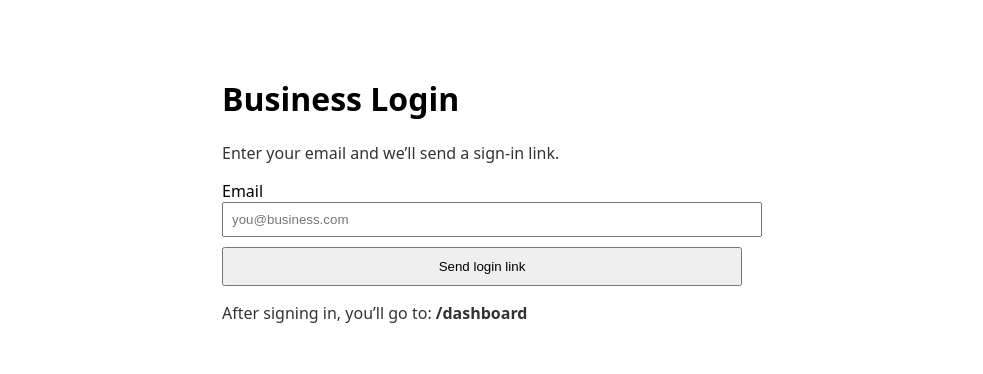
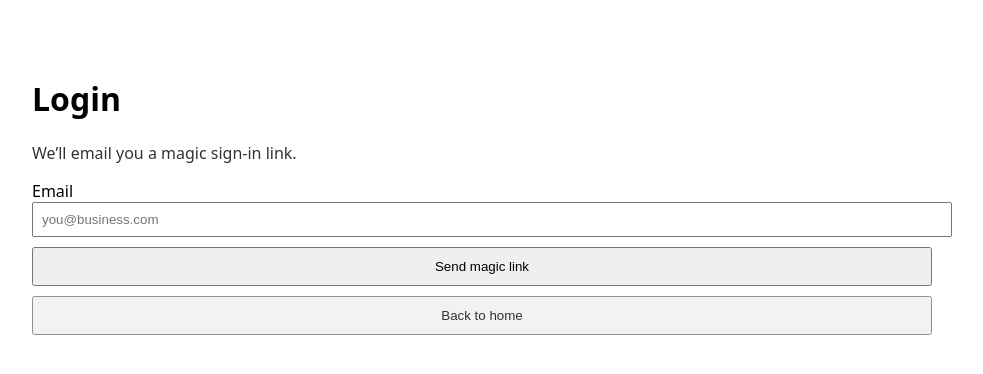
Before and after one commit to krampussolutions/wnc-leadhub, a Next.js app in the folder frontend/: page /login in a window 1280 px wide. Shown: the top 374 px of the page, without its empty margins (158-1141 px from the left). Built offline with nearby package versions, Linux system fonts and the light colour scheme; no server answers.

Commit message:
Fix /login useSearchParams with Suspense + client component

```diff
--- /dev/null
+++ b/frontend/app/(auth)/login/login-client.tsx
@@ -0,0 +1,79 @@
+"use client";
+
+import { supabase } from "@/lib/supabase";
+import { useSearchParams, useRouter } from "next/navigation";
+import { useMemo, useState } from "react";
+
+export default function LoginClient() {
+  const sp = useSearchParams();
+  const router = useRouter();
+
+  const nextPath = useMemo(() => sp.get("next") || "/dashboard", [sp]);
+
+  const [email, setEmail] = useState("");
+  const [ok, setOk] = useState("");
+  const [err, setErr] = useState("");
+
+  async function sendMagicLink(e: React.FormEvent) {
+    e.preventDefault();
+    setOk("");
+    setErr("");
+
+    try {
+      const redirectTo =
+        typeof window !== "undefined"
+          ? `${window.location.origin}/auth/callback?next=${encodeURIComponent(nextPath)}`
+          : undefined;
+
+      const { error } = await supabase.auth.signInWithOtp({
+        email,
+        options: {
+          emailRedirectTo: redirectTo,
+        },
+      });
+
+      if (error) throw new Error(error.message);
+
+      setOk("Magic link sent! Check your email.");
+      setEmail("");
+    } catch (e: any) {
+      setErr(e?.message || "Failed to send magic link");
+    }
+  }
+
+  return (
+    <main style={{ maxWidth: 900, margin: "40px auto", padding: 16 }}>
+      <h1>Login</h1>
+      <p style={{ opacity: 0.8 }}>We’ll email you a magic sign-in link.</p>
+
+      {err && <p style={{ color: "tomato" }}>{err}</p>}
+      {ok && <p style={{ color: "limegreen" }}>{ok}</p>}
+
+      <form onSubmit={sendMagicLink} style={{ display: "grid", gap: 10, marginTop: 16 }}>
+        <label>
+          Email
+          <input
+            value={email}
+            onChange={(e) => setEmail(e.target.value)}
+            required
+            type="email"
+            style={{ width: "100%", padding: 8 }}
+            placeholder="you@business.com"
+          />
+        </label>
+
+        <button type="submit" style={{ padding: 10 }}>
+          Send magic link
+        </button>
+
+        <button
+          type="button"
+          style={{ padding: 10, opacity: 0.8 }}
+          onClick={() => router.push("/")}
+        >
+          Back to home
+        </button>
+      </form>
+    </main>
+  );
+}
--- a/frontend/app/(auth)/login/page.tsx
+++ b/frontend/app/(auth)/login/page.tsx
@@ -1,71 +1,10 @@
-"use client";
-
-import { supabase } from "@/lib/supabase";
-import { useSearchParams } from "next/navigation";
-import { useState } from "react";
+import { Suspense } from "react";
+import LoginClient from "./login-client";
 
 export default function LoginPage() {
-  const sp = useSearchParams();
-  const next = sp.get("next") || "/dashboard";
-
-  const [email, setEmail] = useState("");
-  const [ok, setOk] = useState("");
-  const [err, setErr] = useState("");
-
-  async function sendLink(e: React.FormEvent) {
-    e.preventDefault();
-    setErr("");
-    setOk("");
-
-    try {
-      if (!email) throw new Error("Enter your email");
-
-      // Send user to callback, which finalizes session then redirects to `next`
-      const redirectTo =
-        `${window.location.origin}/auth/callback?next=` + encodeURIComponent(next);
-
-      const { error } = await supabase.auth.signInWithOtp({
-        email,
-        options: { emailRedirectTo: redirectTo },
-      });
-
-      if (error) throw error;
-
-      setOk("Check your email for the login link.");
-      setEmail("");
-    } catch (e: any) {
-      setErr(e?.message || "Login failed");
-    }
-  }
-
   return (
-    <main style={{ maxWidth: 520, margin: "40px auto", padding: 16 }}>
-      <h1>Business Login</h1>
-      <p style={{ opacity: 0.8 }}>Enter your email and we’ll send a sign-in link.</p>
-
-      {err && <p style={{ color: "tomato" }}>{err}</p>}
-      {ok && <p style={{ color: "limegreen" }}>{ok}</p>}
-
-      <form onSubmit={sendLink} style={{ display: "grid", gap: 10, marginTop: 16 }}>
-        <label>
-          Email
-          <input
-            value={email}
-            onChange={(e) => setEmail(e.target.value)}
-            required
-            style={{ width: "100%", padding: 8 }}
-            placeholder="you@business.com"
-          />
-        </label>
-
-        <button type="submit" style={{ padding: 10 }}>
-          Send login link
-        </button>
-      </form>
-
-      <p style={{ marginTop: 16, opacity: 0.8 }}>
-        After signing in, you’ll go to: <b>{next}</b>
-      </p>
-    </main>
+    <Suspense fallback={<main style={{ maxWidth: 900, margin: "40px auto", padding: 16 }}>Loading...</main>}>
+      <LoginClient />
+    </Suspense>
   );
 }
--- a/frontend/app/auth/callback/page.tsx
+++ b/frontend/app/auth/callback/page.tsx
@@ -11,7 +11,6 @@ export default function AuthCallbackPage() {
   useEffect(() => {
     (async () => {
       const code = sp.get("code");
-
       if (code) {
         const { error } = await supabase.auth.exchangeCodeForSession(code);
         if (error) {
@@ -19,7 +18,6 @@ export default function AuthCallbackPage() {
           return;
         }
       }
-
       const next = sp.get("next") || "/dashboard";
       router.replace(next);
     })();
```
